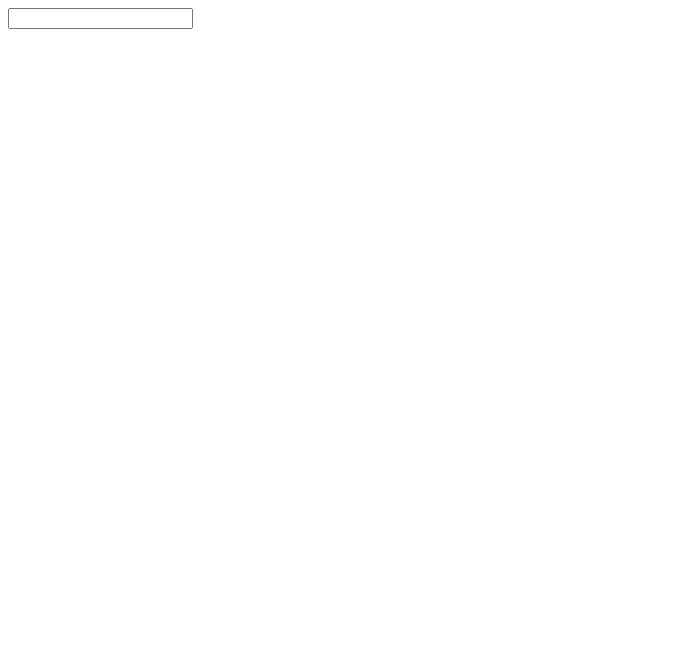
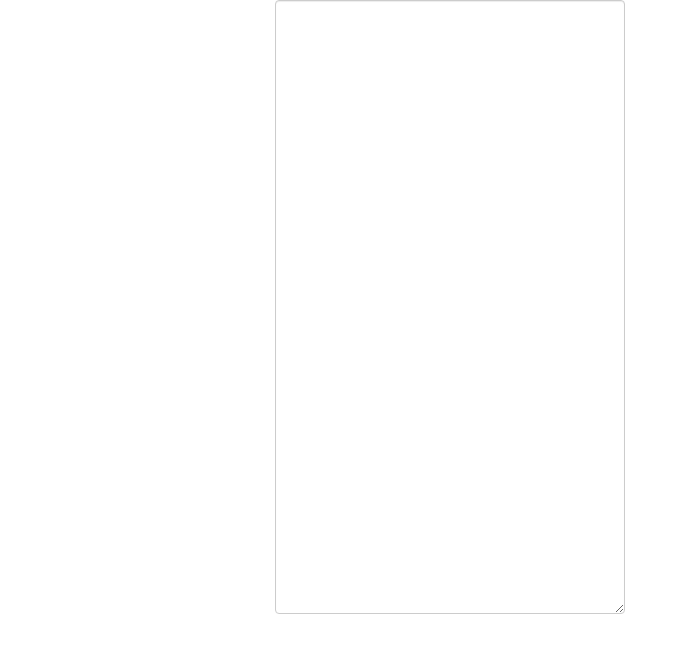
Before and after one commit to krishnanunnir/markdown-previewer, a plain HTML site: page index.html in a window 1280 px wide. Shown: the whole page, without its empty margins (0-680 px from the left). Drawn offline with nearby package versions, Linux system fonts and the light colour scheme.

Commit message:
[enhancement] Added bootstrap and fixed the textarea

```diff
--- a/index.html
+++ b/index.html
@@ -1,10 +1,19 @@
 <!DOCTYPE html>
 <head>
     <title>Markdown Viewer</title>
+    <link rel="stylesheet" href="https://maxcdn.bootstrapcdn.com/bootstrap/3.3.7/css/bootstrap.min.css">
     <script src="https://ajax.googleapis.com/ajax/libs/jquery/3.3.1/jquery.min.js"></script>
+    <script src="https://maxcdn.bootstrapcdn.com/bootstrap/3.3.7/js/bootstrap.min.js"></script>
 </head>
 <body>
-<input type ="text" name="markdown">
-<div class="markdown-converted"></div>
+    <div class="container">
+        <div class="col-md-4 col-md-offset-2">
+            <textarea rows="30" style="width:100%" class="form-control"></textarea>
+        </div>
+        <div class="markdown col-md-4">
+
+        </div>
+    </div>
+
 </body>
 </html>
```
